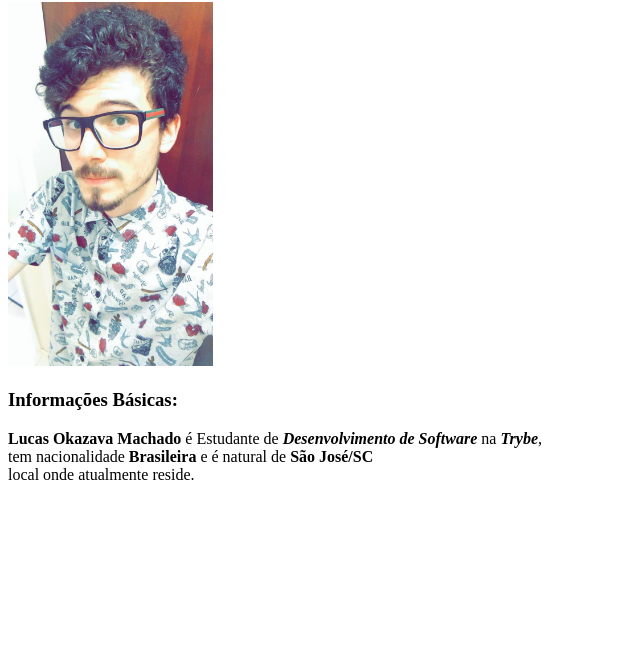
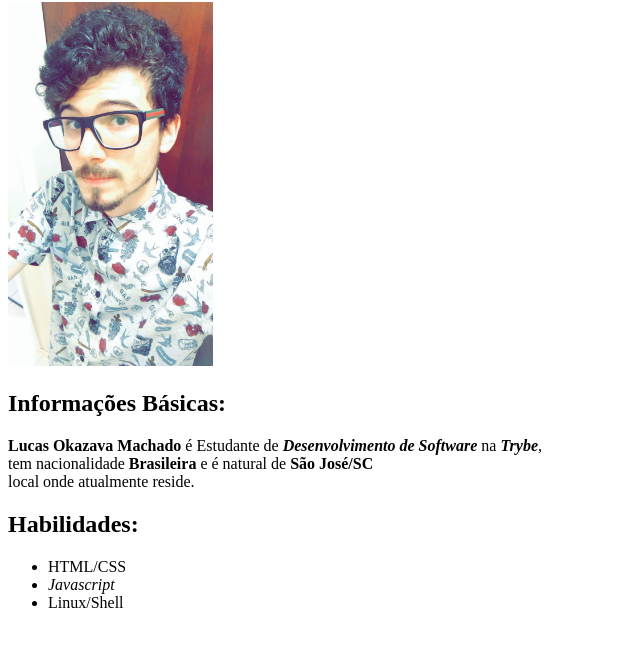
Before and after one commit to lucasokazava/Trybe-Course, a plain HTML site: page Portfólio-Web/index.html in a window 1280 px wide. Shown: the part 78-724 px from the top of the page, without its empty margins (0-640 px from the left). Drawn offline with Linux system fonts and the light colour scheme.

Commit message:
Featured skills list

```diff
--- a/Portfólio-Web/index.html
+++ b/Portfólio-Web/index.html
@@ -1,5 +1,5 @@
 <!DOCTYPE html>
-<html lang="pt-br">
+<html>
     <head>
         <meta charset="UTF-8">
         <title>Portfólio Web</title>
@@ -7,11 +7,16 @@
     <body>
         <h1>Lucas Okazava</h1>
         <img src="images/lucasokazava.jpg" alt="Homem de óculos e camisa decorada." width="205">
-    <h3>Informações Básicas:</h3>
+        <h2>Informações Básicas:</h2>
         <p><strong>Lucas Okazava Machado</strong> é Estudante de <em><strong>Desenvolvimento de Software</strong></em> na <strong><em>Trybe</strong></em>,<br>
             tem nacionalidade <strong>Brasileira</strong> e é natural de <strong>São José/SC</strong><br>
             local onde atualmente reside.<br>
-        <br>
         </p>
+        <h2>Habilidades:</h2>
+        <ul>
+            <li>HTML/CSS</li>
+            <li><em>Javascript</em></li>
+            <li>Linux/Shell</li>
+        </ul>
     </body>
 </html>
```
Lines whose indentation alone changed are shown as unchanged.
